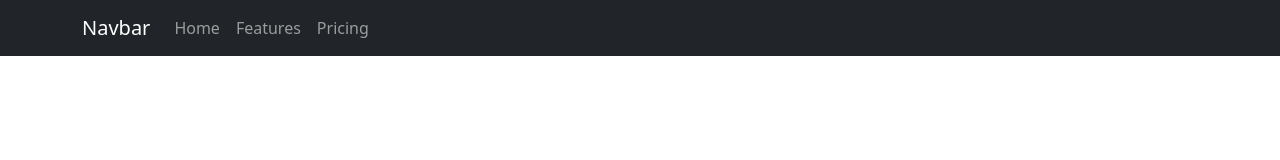
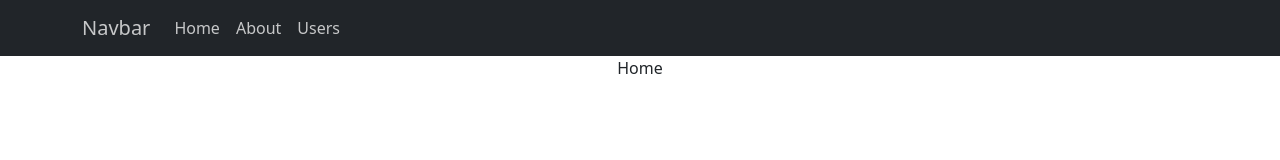
Before and after one commit to yayanrw/react-pwa-example, a React (Create React App) app: page / in a window 1280 px wide. Shown: the top 160 px of the page. Built offline with nearby package versions, Linux system fonts and the light colour scheme.

Commit message:
mod app add router

```diff
--- a/src/App.js
+++ b/src/App.js
@@ -1,20 +1,49 @@
 import React from "react";
 import "./App.css";
 import { Navbar, Container, Nav } from "react-bootstrap";
+import { BrowserRouter as Router, Switch, Route, Link } from "react-router-dom";
+import About from "./pages/About";
+import Users from "./pages/Users";
+import Home from "./pages/Home";
 
 function App() {
   return (
     <div className="App">
+      <Router>
         <Navbar bg="dark" variant="dark">
           <Container>
-          <Navbar.Brand href="#home">Navbar</Navbar.Brand>
+            <Navbar.Brand>
+              <Link>Navbar</Link>
+            </Navbar.Brand>
+
             <Nav className="me-auto">
-            <Nav.Link href="#home">Home</Nav.Link>
-            <Nav.Link href="#features">Features</Nav.Link>
-            <Nav.Link href="#pricing">Pricing</Nav.Link>
+              <Nav.Link>
+                <Link to="/">Home</Link>
+              </Nav.Link>
+
+              <Nav.Link>
+                <Link to="/about">About</Link>
+              </Nav.Link>
+
+              <Nav.Link>
+                <Link to="/users">Users</Link>
+              </Nav.Link>
             </Nav>
           </Container>
         </Navbar>
+
+        <Switch>
+          <Route path="/about">
+            <About />
+          </Route>
+          <Route path="/users">
+            <Users />
+          </Route>
+          <Route path="/">
+            <Home />
+          </Route>
+        </Switch>
+      </Router>
     </div>
   );
 }
```
Lines whose indentation alone changed are shown as unchanged.
